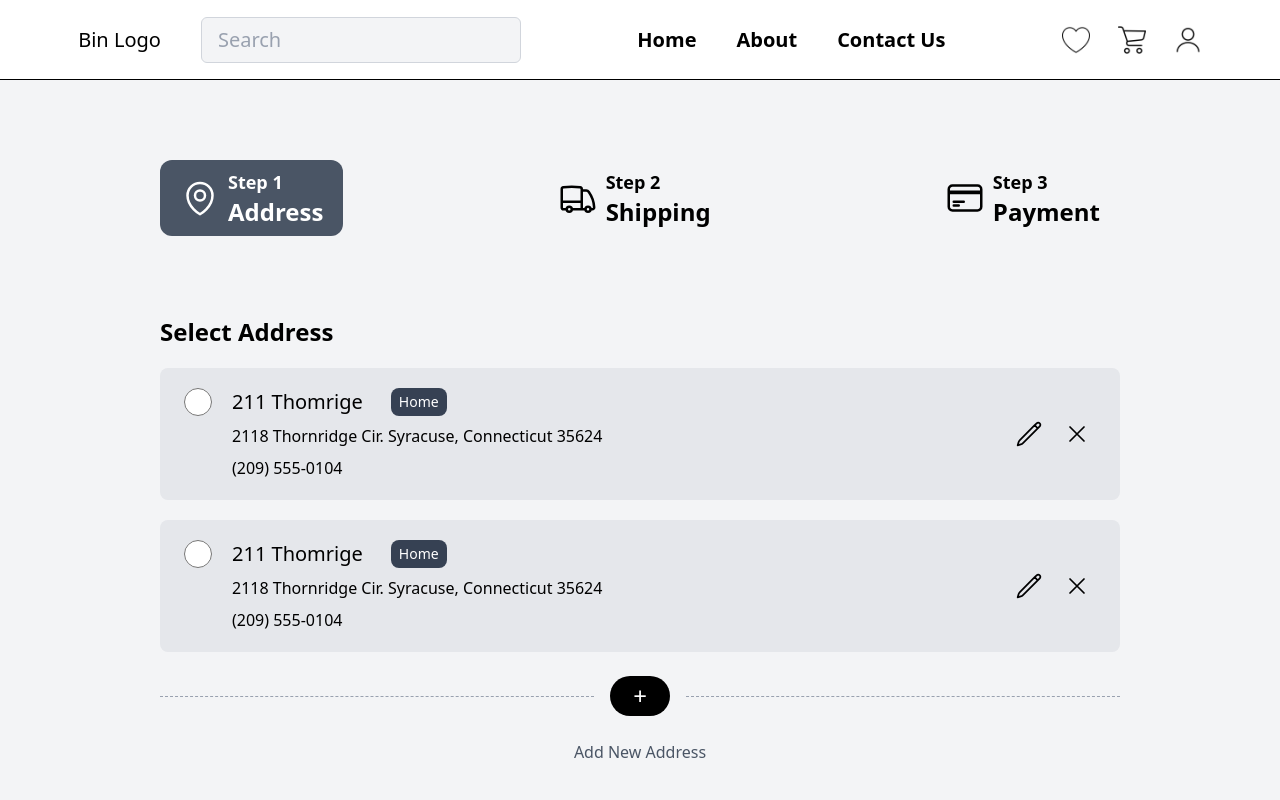
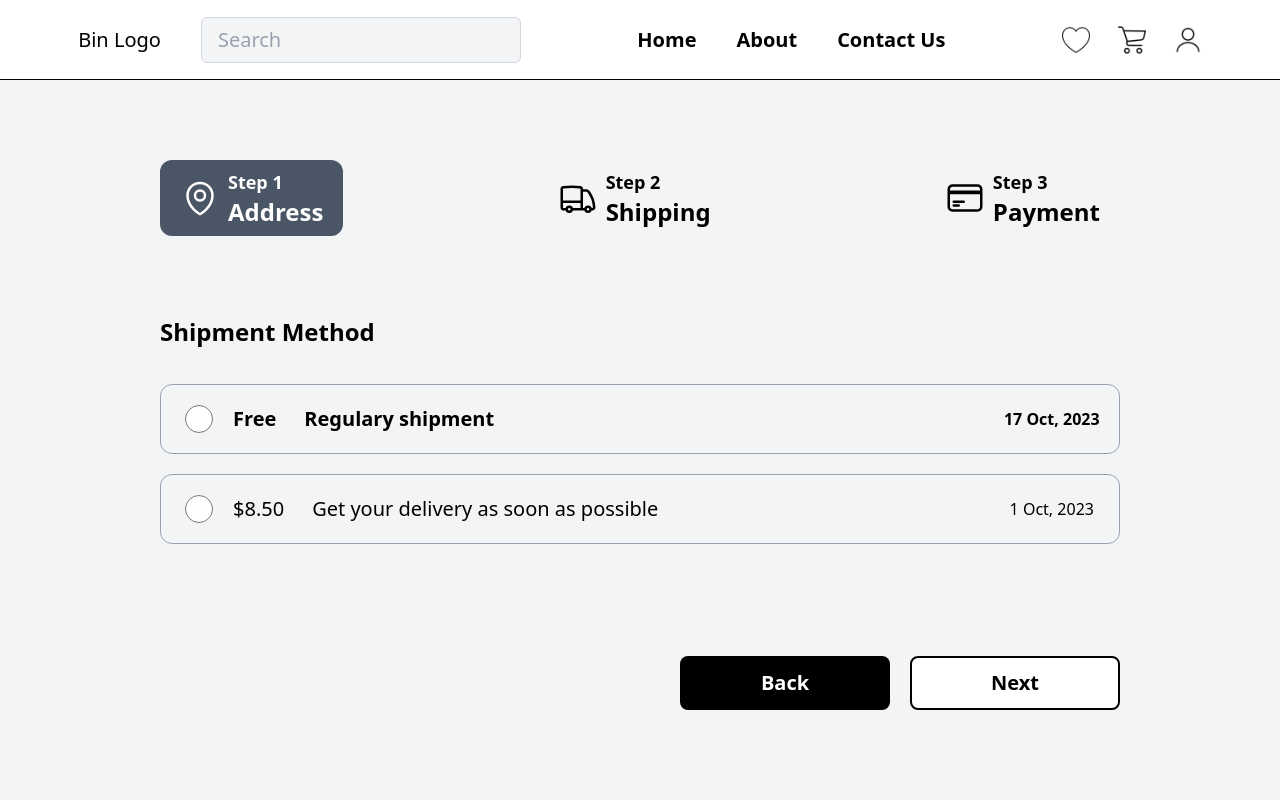
Before and after one commit to bin2003-VietNam/E-commerce-Laravel-Vue, a Vue app in the folder Frontend/: page / in a window 1280 px wide. Shown: the top 800 px of the page. Built offline with nearby package versions, Linux system fonts and the light colour scheme.

Commit message:
chore: finish step 2 section in Checkout views

```diff
--- a/Frontend/src/views/Checkout.vue
+++ b/Frontend/src/views/Checkout.vue
@@ -9,6 +9,7 @@ import {
 import { ref } from "vue";
 
 let activeStep = true
+let activeShippingMethod = true
 
 </script>
 <template>
@@ -41,9 +42,9 @@ let activeStep = true
         </div>
 
         <!-- Step section -->
-        <div class="">
+        <div class="w-full min-h-[300px]">
             <!-- Step 1 -->
-            <div class="flex flex-col">
+            <!-- <div class="flex flex-col">
                 <p class="text-2xl font-semibold">Select Address</p>
                 <div class="">
                     <div class="flex flex-row gap-4 justify-between mt-5 bg-gray-200 font-medium rounded-lg py-3">
@@ -84,22 +85,62 @@ let activeStep = true
                 <div>
                     <div class="flex items-center w-full my-6">
                         <div class="flex-grow border-t border-dashed border-gray-400"></div>
-                        <button class="mx-4 w-15 h-10 flex items-center justify-center rounded-full bg-black text-white text-2xl cursor-pointer">
+                        <button
+                            class="mx-4 w-15 h-10 flex items-center justify-center rounded-full bg-black text-white text-2xl cursor-pointer">
                             +
                         </button>
                         <div class="flex-grow border-t border-dashed border-gray-400"></div>
                     </div>
                     <p class="text-center text-gray-600">Add New Address</p>
                 </div>
-                <div class="flex flex-row gap-5 justify-end mt-10">
-                    <button class="w-[210px] h-[54px] bg-black text-white rounded-lg text-xl font-semibold cursor-pointer">Back</button>
-                    <button class="w-[210px] h-[54px] bg-white text-black border-2 rounded-lg text-xl font-semibold cursor-pointer">Next</button>
+            </div> -->
+            <!-- Step 2 -->
+            <div class="flex flex-col gap-4">
+                <p class="text-2xl font-semibold">Shipment Method</p>
+                <div class="flex flex-col">
+                    <div class="flex flex-row gap-4 justify-between mt-5 border-1 border-gray-400 font-light rounded-xl py-3"
+                        :class="{
+                            'font-semibold': activeShippingMethod
+                        }">
+                        <div class="flex-6/7 flex flex-row px-6 py-2 gap-5">
+                            <input type="radio" class="w-7 h-7" />
+                            <div class="flex flex-col gap-2">
+                                <div class="flex flex-row gap-7 ">
+                                    <p class="text-xl">Free</p>
+                                    <p class="text-xl">Regulary shipment</p>
+                                </div>
+                            </div>
+                        </div>
+                        <div class="flex-1/7 flex flex-row gap-5 justify-center items-center">
+                            <p>17 Oct, 2023</p>
+                        </div>
+                    </div>
+                    <div class="flex flex-row gap-4 justify-between mt-5 border-1 border-gray-400 font-light rounded-xl py-3">
+                        <div class="flex-6/7 flex flex-row px-6 py-2 gap-5">
+                            <input type="radio" class="w-7 h-7" />
+                            <div class="flex flex-col gap-2">
+                                <div class="flex flex-row gap-7 ">
+                                    <p class="text-xl">$8.50</p>
+                                    <p class="text-xl">Get your delivery as soon as possible</p>
+                                </div>
+                            </div>
+                        </div>
+                        <div class="flex-1/7 flex flex-row gap-5 justify-center items-center">
+                            <p>1 Oct, 2023</p>
+                        </div>
+                    </div>
                 </div>
             </div>
-            <!-- Step 2 -->
-            <div></div>
             <!-- Step 3 -->
             <div></div>
         </div>
+
+
+        <div class="flex flex-row gap-5 justify-end mt-10">
+            <button
+                class="w-[210px] h-[54px] bg-black text-white rounded-lg text-xl font-semibold cursor-pointer">Back</button>
+            <button
+                class="w-[210px] h-[54px] bg-white text-black border-2 rounded-lg text-xl font-semibold cursor-pointer">Next</button>
+        </div>
     </div>
 </template>
```
